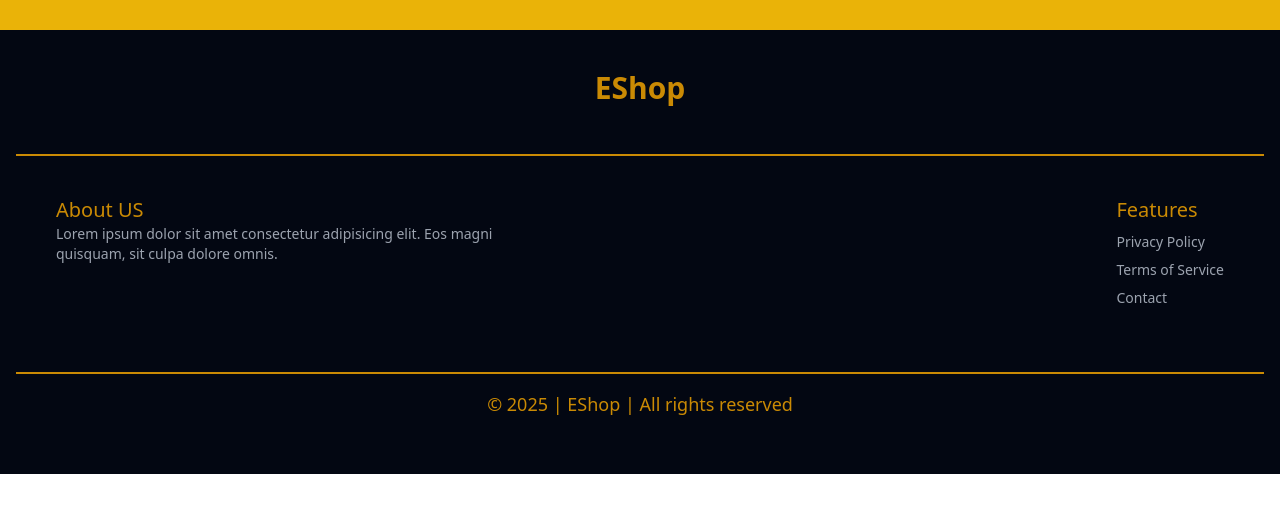
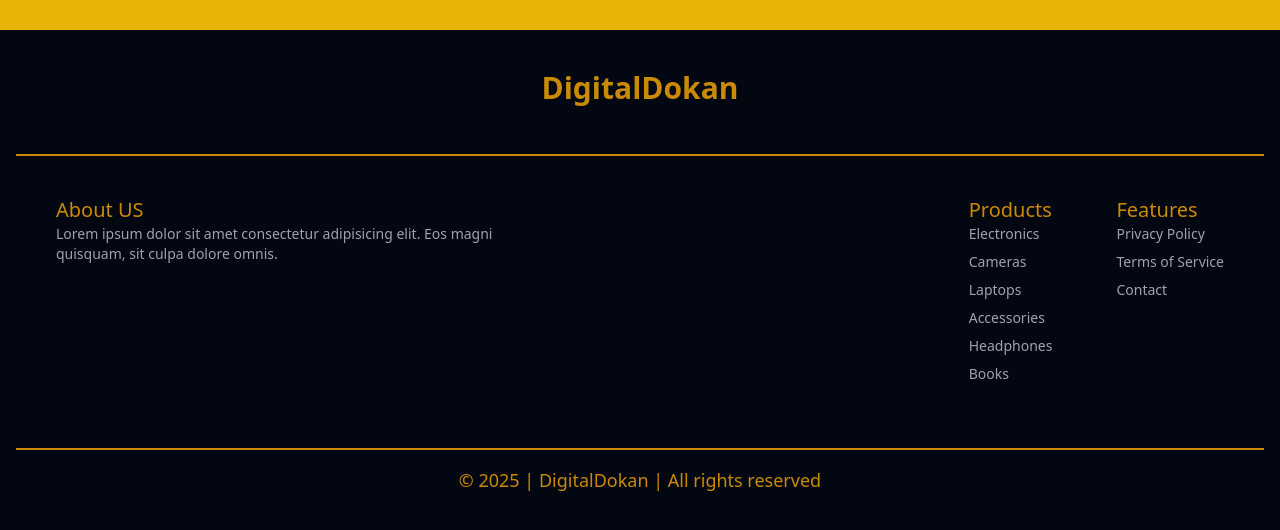
Before and after one commit to pratikgiri10/ecommerce, a React (Vite) app in the folder frontend/: page / in a window 1280 px wide. Shown: the part 1486-2016 px from the top of the page. Before the commit the page ends 1960 px from the top, so only its background shows below. Built offline with nearby package versions, Linux system fonts and the light colour scheme; no server answers.

Commit message:
ui: ui fixes

```diff
--- a/frontend/src/components/Footer/Footer.jsx
+++ b/frontend/src/components/Footer/Footer.jsx
@@ -1,7 +1,9 @@
+import { categoryList } from "@/constants";
+
 export default function Footer() {
     return (
       <footer className="flex flex-col items-center py-10 space-y-6 px-4 bg-gray-950 text-yellow-600 ">
-         <div className="text-3xl font-semibold mb-6">EShop</div>
+         <div className="text-3xl font-semibold mb-6">DigitalDokan</div>
         <div className="px-10 flex justify-between items-start border-t-2 border-yellow-600  w-full py-10">
 
          <div className="w-[500px] flex flex-col items-start justify-center">
@@ -9,16 +11,29 @@ export default function Footer() {
           <p className="text-sm text-gray-400 ">Lorem ipsum dolor sit amet consectetur adipisicing elit. Eos magni quisquam, sit culpa dolore omnis.</p>
          </div>
 
-          {/* Center: Links */}
-          <div className="flex flex-col items-start justify-center gap-2">
-            <h1 className="text-xl font-medium">Features</h1>
-            <div className="flex flex-col gap-2 text-sm text-gray-400">
-              <a href="#" className="hover:underline">Privacy Policy</a>
-              <a href="#" className="hover:underline">Terms of Service</a>
-              <a href="#" className="hover:underline">Contact</a>
+
+          <div className="flex gap-16">
+            <div>
+              <h1 className="text-xl font-medium">Products</h1>
+              <div className="flex flex-col gap-2 text-sm text-gray-400">
+                {categoryList.map((category) => (
+                  <a key={category.value} href="#" className="hover:underline">{category.label}</a>
+                ))}
+
+
+              </div>
+            </div>
+            <div>
+             <h1 className="text-xl font-medium">Features</h1>
+              <div className="flex flex-col gap-2 text-sm text-gray-400">
+                <a href="#" className="hover:underline">Privacy Policy</a>
+                <a href="#" className="hover:underline">Terms of Service</a>
+                <a href="#" className="hover:underline">Contact</a>
+              </div>
             </div>
 
           </div>
+
 
 
 
@@ -26,7 +41,7 @@ export default function Footer() {
         <div className="flex items-center justify-center py-4 border-t-2 border-yellow-600 w-full text-lg gap-4">
 
             <div>
-              <h1>© {new Date().getFullYear()} | EShop | All rights reserved</h1>
+              <h1>© {new Date().getFullYear()} | DigitalDokan | All rights reserved</h1>
           </div>
           </div>
       </footer>
```
Also changed, not shown: 1 other file (tests, documents, lock files or other folders).
